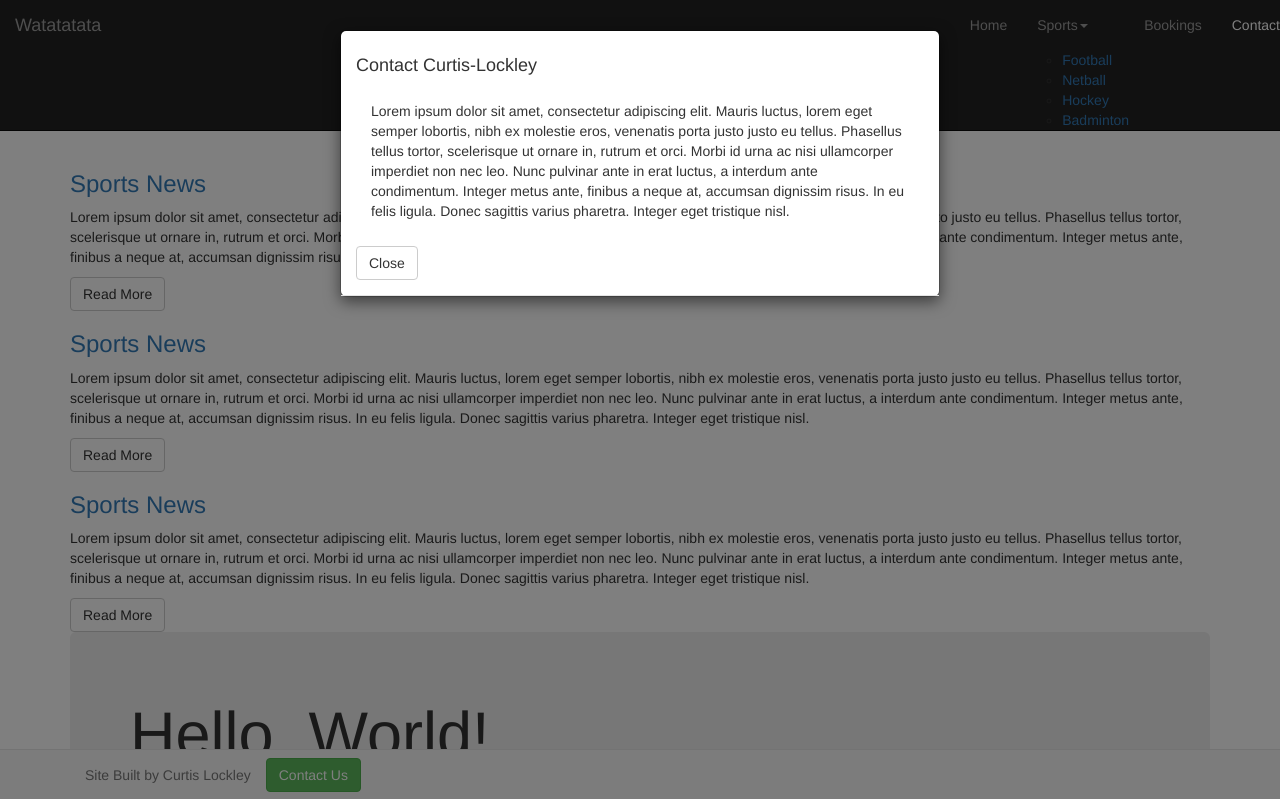
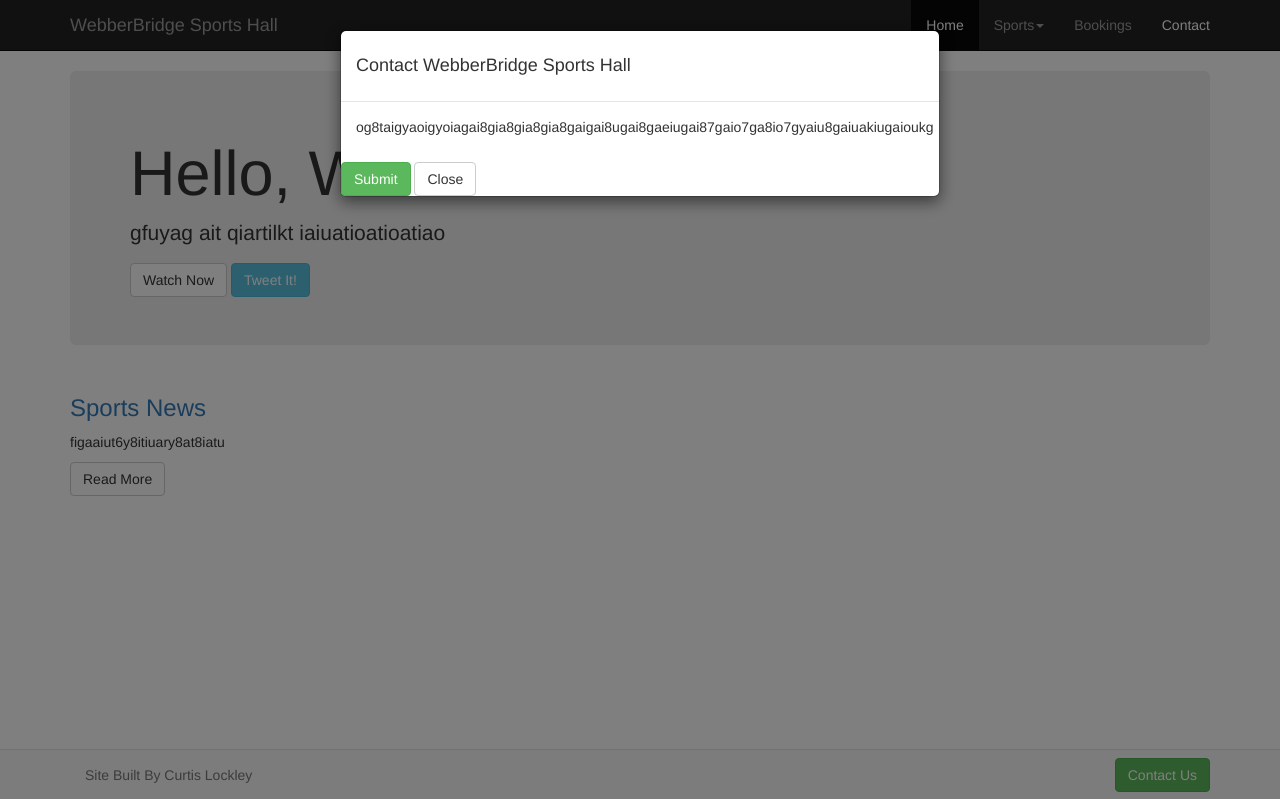
Before and after one commit to Curtis-Lockley/bootstrap1, a plain HTML site: page index.html in a window 1280 px wide. Both pictures are taken after a click on the link "Contact". Shown: the top 799 px of the page. Drawn offline with nearby package versions, Linux system fonts and the light colour scheme.

Commit message:
Add files via upload

```diff
--- a/index.html
+++ b/index.html
@@ -3,131 +3,91 @@
 <head>
     <meta name="viewport" content="width=device-width, inital-scale=1.0" charset="UTF-8">
     <link href="css/bootstrap.min.css" rel="stylesheet" type="text/css"/>
-        <link hrek="css/myStyle.css" rel="stylesheet" type="text/css">
-        <title>My First BootStrap</title>
+    <link href="css/style.css" rel="stylesheet" type="text/css" />
+    <title>Bootstrap 3 Tutorial</title>
     </head>
 
 
+<body>
 
-    <body>
-       <div class="navbar navbar-inverse navbar-static-top"
-            <div class = "container">
-            <a href="#" class="navbar-brand">Watatatata</a>
-        <!--this is where the collapsable button goes -->
-        <button class="navbar-toggle" data-toggle="collapse" data-target=".navHeaderCollapse">
-        <span class ="icon-bar"></span>
-        <span class ="icon-bar"></span>
-        <span class ="icon-bar"></span>
-
+<div class="navbar navbar-inverse navbar-static-top">
+    <div class="container">
+    <a href="#" class="navbar-brand">WebberBridge Sports Hall</a>
+        <button class="navbar-toggle" datat-toggle="collapse" data-target=".navHeaderCollapse">
+        <span class="icon-bar"></span>
+        <span class="icon-bar"></span>
+         <span class="icon-bar"></span>
         </button>
-
     <div class="collapse navbar-collapse navHeaderCollapse">
          <ul class="nav navbar-nav navbar-right">
-            <li> <a href="index.html">Home</a></li>
-                <li class="dropdown">
-                <a href="#" class="dropdown-toggle" data-toggle="dropdown">Sports<b class="caret"></b></a>
-                    <ul class="dropwdown-menu">
-                    <li><a href="#">Football</a> </li>
-                     <li><a href="#">Netball</a> </li>
-                         <li><a href="#">Hockey</a> </li>
-                         <li><a href="#">Badminton</a> </li>
+         <li class="active"><a href="index.html">Home</a></li>
+             <li class="dropdown"><a href="#" class="dropdown-toggle" data-toggle="dropdown">Sports<b class="caret"></b></a>
+             <ul class="dropdown-menu">
+                 <li> <a href="#">Football</a></li>
+                 <li> <a href="#">Netball</a></li>
+                 <li> <a href="#">Hockey</a></li>
+                 <li> <a href="#">Badminton</a></li>
                  </ul>
                </li>
              <li><a href="#">Bookings</a></li>
              <li><a href="#contact" data-toggle="modal">Contact</a></li>
+             <!--Home Button-->
         </ul>
         </div>
     </div>
-</div>
-<!--Grid-->
-<div class="container">
 
-<div class="row"></div>
-   <!--Article 1-->
-    <div class="col-md3">
-
-         <h3> <a href="#">Sports News</a></h3>
-         <p>Lorem ipsum dolor sit amet, consectetur adipiscing elit. Mauris luctus, lorem eget semper lobortis, nibh ex molestie eros, venenatis porta justo justo eu tellus. Phasellus tellus tortor, scelerisque ut ornare in, rutrum et orci. Morbi id urna ac nisi ullamcorper imperdiet non nec leo. Nunc pulvinar ante in erat luctus, a interdum ante condimentum. Integer metus ante, finibus a neque at, accumsan dignissim risus. In eu felis ligula. Donec sagittis varius pharetra. Integer eget tristique nisl.</p>
-         <a href="#" class="btn btn-default">Read More</a>
-
-    </div>
-
-       <!--Article 2-->
-    <div class="col-md3">
-
-         <h3> <a href="#">Sports News</a></h3>
-         <p>Lorem ipsum dolor sit amet, consectetur adipiscing elit. Mauris luctus, lorem eget semper lobortis, nibh ex molestie eros, venenatis porta justo justo eu tellus. Phasellus tellus tortor, scelerisque ut ornare in, rutrum et orci. Morbi id urna ac nisi ullamcorper imperdiet non nec leo. Nunc pulvinar ante in erat luctus, a interdum ante condimentum. Integer metus ante, finibus a neque at, accumsan dignissim risus. In eu felis ligula. Donec sagittis varius pharetra. Integer eget tristique nisl.</p>
-         <a href="#" class="btn btn-default">Read More</a>
-
-    </div>
-       <!--Article 3-->
-    <div class="col-md3">
-
-         <h3> <a href="#">Sports News</a></h3>
-         <p>Lorem ipsum dolor sit amet, consectetur adipiscing elit. Mauris luctus, lorem eget semper lobortis, nibh ex molestie eros, venenatis porta justo justo eu tellus. Phasellus tellus tortor, scelerisque ut ornare in, rutrum et orci. Morbi id urna ac nisi ullamcorper imperdiet non nec leo. Nunc pulvinar ante in erat luctus, a interdum ante condimentum. Integer metus ante, finibus a neque at, accumsan dignissim risus. In eu felis ligula. Donec sagittis varius pharetra. Integer eget tristique nisl.</p>
-         <a href="#" class="btn btn-default">Read More</a>
-
-    </div>
 
  </div>
 
       <div class="container">
-<div class="jumbotron" "text-center">
+          <div class="jumbotron text-centre">
 
-<h1>Hello, World!</h1>
-    <p>Vestibulum convallis felis ac accumsan sollicitudin. Donec eu semper nisi, in imperdiet magna. Nullam eu tempor ligula, quis lacinia purus. Donec dictum neque eget dolor laoreet, at sodales augue sagittis. Mauris facilisis viverra magna. Praesent hendrerit rhoncus mauris elementum elementum. Phasellus quis diam sollicitudin, aliquam urna vitae, tincidunt nisl. Phasellus laoreet libero nec tortor tempus, ut suscipit nibh porttitor. Aliquam pulvinar sed nibh vel lobortis. Mauris vitae faucibus urna, sit amet elementum nisl. Class aptent taciti sociosqu ad litora torquent per conubia nostra, per inceptos himenaeos. Donec id nibh porta, fermentum tellus id, elementum dui. Vestibulum tortor neque, bibendum sit amet porttitor eu, mollis a metus. Nam sit amet tincidunt elit. Donec posuere lacus neque, ut sodales nulla rutrum quis.
-
-Quisque lobortis quam non justo semper ultricies. Ut pharetra porta nunc id mattis. Integer sollicitudin, ex et hendrerit sodales, leo tellus malesuada sapien, quis sagittis lacus sem a lectus. Praesent laoreet sed mi in lacinia. Cras aliquam nunc vel placerat rhoncus. Mauris suscipit felis nec vehicula sollicitudin. Aliquam facilisis, felis in dictum convallis, sem elit facilisis sapien, sed mattis orci turpis id nisl. In iaculis ultrices auctor. Ut ac lacus nec lacus tincidunt fermentum. Mauris sed risus sit amet justo placerat aliquam vel a magna. Maecenas tincidunt diam et maximus faucibus. Vestibulum ante ipsum primis in faucibus orci luctus et ultrices posuere cubilia Curae; Praesent maximus pharetra lorem, nec ornare nibh feugiat non.
-
-Sed finibus pretium diam sit amet blandit. In imperdiet est nec enim tincidunt, nec tempus augue imperdiet. Pellentesque eros risus, cursus vel eros pharetra, porta mattis enim. Ut ac turpis neque. Orci varius natoque penatibus et magnis dis parturient montes, nascetur ridiculus mus. Nunc sit amet mi nec nisl rutrum posuere ut eget est. Donec fermentum enim a est elementum, porttitor efficitur turpis dictum. Vestibulum semper sodales placerat. Fusce vulputate urna eget posuere porta. Fusce hendrerit sem a hendrerit gravida.</p>
-    <center>     <a class="btn btn-default"> Watch Now</a>
-     <a class="btn btn-info">Tweet It</a> </center>
-    <
+     <h1>Hello, World</h1>
+         <p> gfuyag ait qiartilkt iaiuatioatioatiao</p>
+          <a class="btn btn-default">Watch Now</a>
+          <a class="btn btn-info">Tweet It!</a>
+    </div>
           </div>
 
+    <div class="container">
+    <div class="row">
+        <div class="col-md-3">
+        <h3><a href="#">Sports News</a></h3>
+            <p> figaaiut6y8itiuary8at8iatu</p>
 
-<!--footer-->
+            <a href="#" class="btn btn-default">Read More</a>
+        </div>
+        </div>
+    </div>
+
     <div class="navbar navbar-default navbar-fixed-bottom">
+
       <div class="container">
-    <p class="navbar-text">Site Built by Curtis Lockley</p>
-    <a class="navbar-btn btn-success btn">Contact Us</a>
+        <p class="navbar-text pull-left">Site Built By Curtis Lockley</p>
+          <a class="navbar-btn btn-success btn pull-right">Contact Us</a>
+      </div>
+
+    </div>
+    <!--modal-->
+    <div class="modal fade" id="contact" role="dialog">
+     <div class="modal-dialog">
+        <div class="modal-content">
+         <div class="modal-header">
+            <h4>Contact WebberBridge Sports Hall</h4>
+            </div>
+            <div class="modal-body">
+            <p>og8taigyaoigyoiagai8gia8gia8gia8gaigai8ugai8gaeiugai87gaio7ga8io7gyaiu8gaiuakiugaioukg</p>
+            </div>
+            <div class="moal-footer">
+                <a class="btn btn-success">Submit</a>
+            <a class="btn btn-default" data-dismiss="modal">Close</a></div>
          </div>
         </div>
 
 
 
-
-    </div>
-    </div>
-
-</div>
-
-<div class="modal fade" id="contact" role="dialog">
-<div class="modal-dialog">
-    <div class="modal-content">
-    <div class="modal-header">
-        <h4>Contact Curtis-Lockley</h4>
-        <div class="modal-body">
-        <p>Lorem ipsum dolor sit amet, consectetur adipiscing elit. Mauris luctus, lorem eget semper lobortis, nibh ex molestie eros, venenatis porta justo justo eu tellus. Phasellus tellus tortor, scelerisque ut ornare in, rutrum et orci. Morbi id urna ac nisi ullamcorper imperdiet non nec leo. Nunc pulvinar ante in erat luctus, a interdum ante condimentum. Integer metus ante, finibus a neque at, accumsan dignissim risus. In eu felis ligula. Donec sagittis varius pharetra. Integer eget tristique nisl.</p>
-        </div>
-
-        <div class="modal-fotter">
-        <a class="btn btn-default" data-dismiss="modal">
-            Close
-            </a>
-        </div>
-
-        </div>
-
-    </div>
-    </div>
-
-</div>
-
  <script src="https://ajax.googleapis.com/ajax/libs/jquery/3.2.1/jquery.min.js"></script>
     <script src="js/bootstrap.js"></script>
 
     </body>
-
-
 </html>
```
Lines whose indentation alone changed are shown as unchanged.
